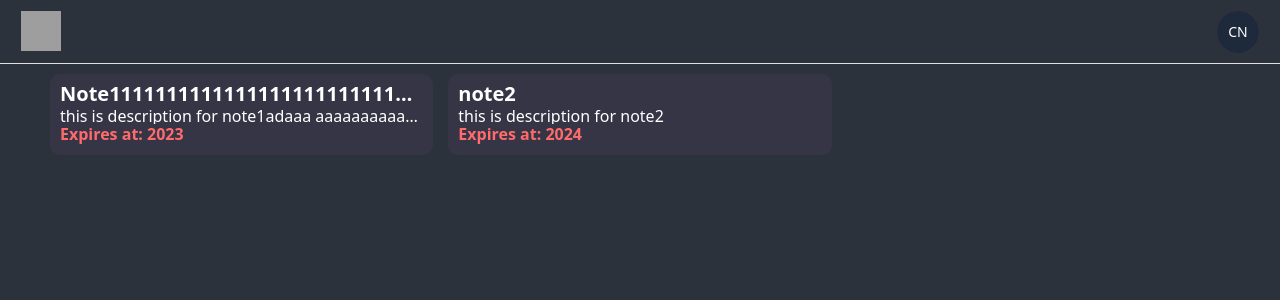
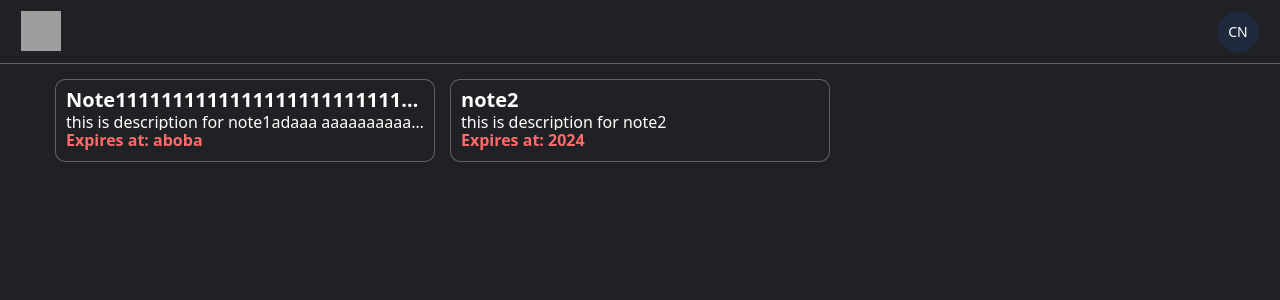
Before and after one commit to vasilcoin002/TempNotesFrontend, a React (Vite) app: page / in a window 1280 px wide. Shown: the top 300 px of the page. Built offline with nearby package versions, Linux system fonts and the light colour scheme; grey boxes are pictures that could not be loaded.

Commit message:
dark theme changed

```diff
--- a/src/App.css
+++ b/src/App.css
@@ -83,7 +83,7 @@ body {
   transition: 0.15s;
 }
 .wrapper.dark {
-  background: #2B323B;
+  background: #202124;
 }
 .wrapper.light {
   background: #FFF;
@@ -91,7 +91,13 @@ body {
 
 header {
   min-height: 50px;
-  border-bottom: 1px solid #e0e0e0;
+  border-bottom: 1px solid;
+}
+header.dark {
+  border-bottom-color: rgba(255, 255, 255, 0.3);
+}
+header.light {
+  border-bottom-color: #e0e0e0;
 }
 
 .theme-image {
@@ -108,7 +114,7 @@ header {
 
 .notes-container {
   display: grid;
-  padding: 10px;
+  padding: 15px;
   max-width: 1200px;
   margin: 0 auto;
   grid-template-columns: repeat(4, 1fr);
@@ -167,7 +173,8 @@ header {
   cursor: pointer;
 }
 .note.dark {
-  background: #363546;
+  background: #202124;
+  border: 1px solid rgba(255, 255, 255, 0.3);
 }
 .note.dark > .note__title {
   color: white;
@@ -179,7 +186,7 @@ header {
   color: #FF6B6B;
 }
 .note.dark:hover {
-  background: #3F3D51;
+  background: #323438;
 }
 .note.light {
   border: 1px solid #e0e0e0;
--- a/src/App.sass
+++ b/src/App.sass
@@ -1,6 +1,7 @@
 @import nullstyle
 
 $border-color-light: #e0e0e0
+$border-color-dark: rgba(255, 255, 255, .3)
 
 body
   flex: 1 0 2000px
@@ -12,13 +13,17 @@ body
 .wrapper
   transition: 0.15s
   &.dark
-    background: #2B323B
+    background: #202124
   &.light
     background: #FFF
 
 header
   min-height: 50px
-  border-bottom: 1px solid $border-color-light
+  border-bottom: 1px solid
+  &.dark
+    border-bottom-color: $border-color-dark
+  &.light
+    border-bottom-color: $border-color-light
 
 .theme-image
   width: 40px
@@ -31,7 +36,7 @@ header
 
 .notes-container
   display: grid
-  padding: 10px
+  padding: 15px
   max-width: 1200px
   margin: 0 auto
   grid-template-columns: repeat(4, 1fr)
@@ -76,7 +81,8 @@ header
     // transform: scale(1.02)
     cursor: pointer
   &.dark
-    background: #363546
+    background: #202124
+    border: 1px solid $border-color-dark
     & > .note__title
       color: white
     & > .note__description
@@ -84,7 +90,7 @@ header
     & > .note__expiresAt
       color: #FF6B6B
     &:hover
-      background: #3F3D51
+      background: #323438
   &.light
     border: 1px solid $border-color-light
     & > .note__title
--- a/src/App.tsx
+++ b/src/App.tsx
@@ -14,7 +14,7 @@ function App() {
         {
             title: "Note111111111111111111111111111111111",
             description: "this is description for note1adaaa  aaaaaaaaaaaaaaaaaaaaaaa aaaaaaaaaaaaaaaaaaaaaaaaaaaaaaaa aaaaaaaaaaaaaaaaaaaaaaaaaaaaaaaaaaaaaaaaaa aaaaaaaaaaaaaaaaaaaaaaaaaaaaaaaaaaaaaaaaaaaaaaaaaaaaaaaaaaaaaaaaaaaaaa",
-            expiresAt: "2023"
+            expiresAt: "aboba"
         },
         {
             title: "note2",
@@ -27,7 +27,7 @@ function App() {
     )
     return (
         <div className={'wrapper ' + themeColor}>
-            <header className='flex justify-between py-3 px-6'>
+            <header className={'flex justify-between py-3 px-6 ' + themeColor}>
                 <ChangeThemeButton/>
                 <Avatar className={"avatar w-12 h-12 overflow-hidden cursor-pointer " + themeColor}>
                     <AvatarImage alt='avatar'/>
```
Also changed, not shown: 1 other file (tests, documents, lock files or other folders).
